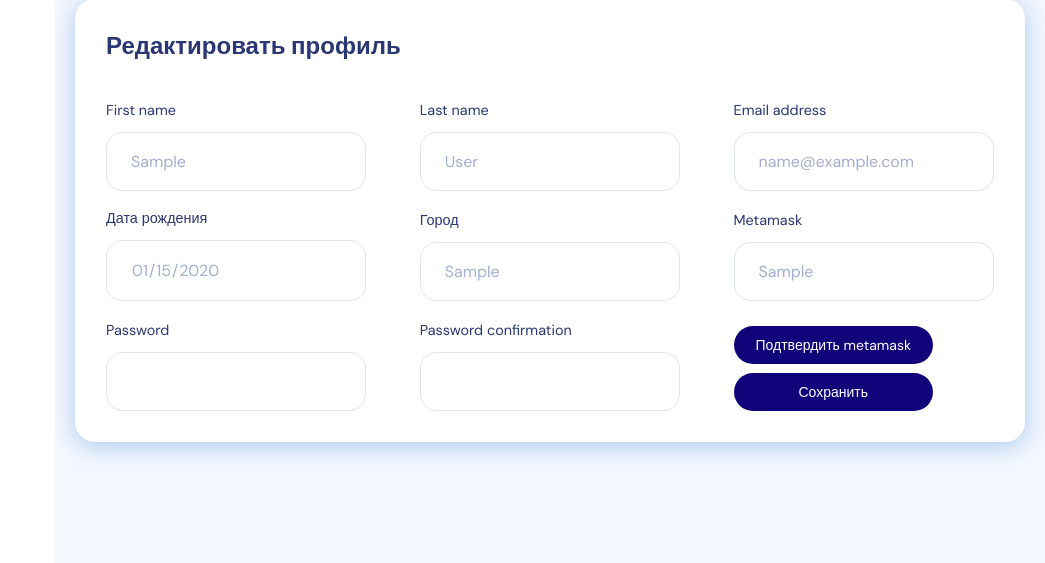
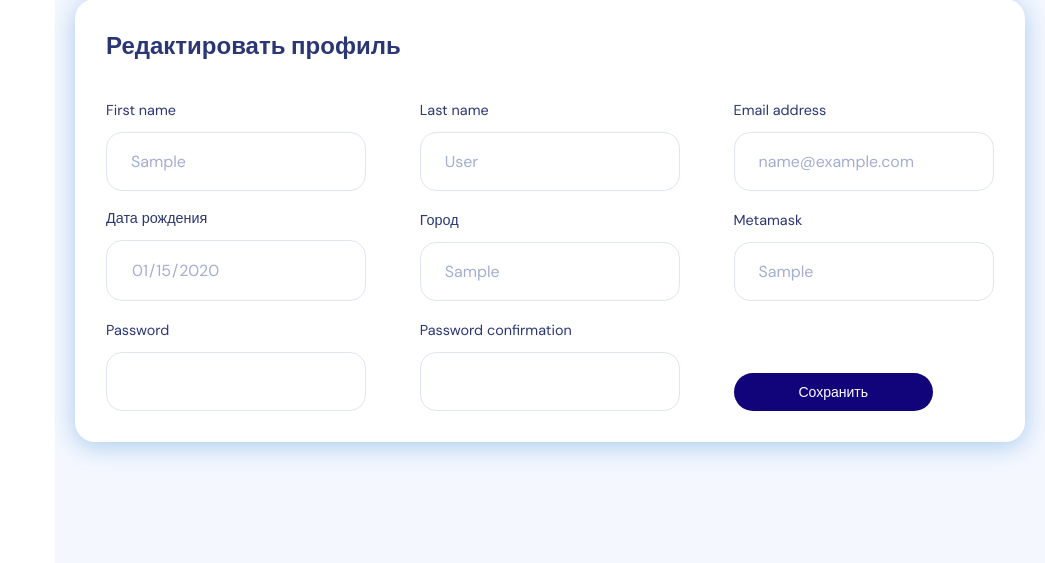
Before and after one commit to gupalovich/rpm, a Django app: a page that uses prm/templates/dashboard/profile.html in a window 1280 px wide. Shown: the part 516-1079 px from the top of the page, without its empty margins (235-1280 px from the left). Run offline with Django 4.2, Linux system fonts and the light colour scheme; a user stored in the database is signed in; tables that the repository leaves empty hold one stand-in row (values such as "Sample post"); grey boxes marked "Sample" are stand-in pictures; parts of the project's set-up code (start-up, migrations or seed data) failed here and were passed over; some libraries are stand-ins or nearby versions.

Commit message:
Update profile metamask confirmation script

```diff
--- a/prm/templates/dashboard/profile.html
+++ b/prm/templates/dashboard/profile.html
@@ -14,7 +14,7 @@
     <div class="profile_tile tile">
         <div class="profile_info">
             <div class="avatar">
-                <img class="avatar-img avatar_pic" src="{{ request.user.avatar.url }}" alt="Avatar">
+                <img class="avatar-img avatar_pic" src="{{ user.avatar.url }}" alt="Avatar">
                 <img id="avatar-select" class="avatar_change" src="{% static 'img/icons/change_img.svg' %}" alt="Change avatar">
             </div>
             <div class="profile_text">
@@ -58,10 +58,12 @@
         {% csrf_token %}
         {{ form|crispy }}
         <div class="settings_btn_bar">
-            <button id="settings_metamask_btn" class="btn btn-slim-wide" type="submit" id="profile-submit-btn">
+            {% if not user.metamask_confirmed %}
+            <button id="settings_metamask_btn" class="btn btn-slim-wide">
                 {% translate "Подтвердить metamask" %}
             </button>
-            <button id="settings_save_btn" class="btn btn-slim-wide" type="submit" id="profile-submit-btn">
+            {% endif %}
+            <button id="settings_save_btn" class="btn btn-slim-wide" type="submit">
                 {% translate "Сохранить" %}
             </button>
         </div>
@@ -76,7 +78,6 @@
 {% if not user.metamask_confirmed %}
 <script defer src="https://cdn.ethers.io/lib/ethers-5.2.umd.min.js" type="application/javascript"></script>
 <script>
-    const profileForm = document.getElementById("profile-form")
     function metamaskConfirm() {
         try {
             window.ethereum.request({ method: 'eth_requestAccounts' }).then(function () {
@@ -94,31 +95,26 @@
                                     'X-CSRFToken': "{{ csrf_token }}",
                                 },
                                 body: JSON.stringify({
-                                    user: '{{ request.user.username }}',
+                                    user: '{{ user.username }}',
                                     accountAddress: accountAddress,
                                     signature: signature,
                                     csrf_token: "{{ csrf_token }}"
                                 })
                             }).then(function (response) {
-                                // Handle response
-                                console.log(response);
-                                document.getElementById('id_metamask_wallet').value = accountAddress;
-                                profileForm.submit();
+                                window.location.href = "{% url 'dashboard:profile' user.username %}";
                             });
                         })
                     });
                 });
             }).catch(error => {
-                alert(`Подтвердите запрос Metamask\nОшибка: ${error.message}`)
-                profileForm.submit();
+                console.log(error)
             });
         } catch {
             alert('Пожалуйста установите MetaMask приложение для вашего браузера.');
-            profileForm.submit();
         }
     }
 
-    document.getElementById("profile-submit-btn").addEventListener("click", (event) => {
+    document.getElementById("settings_metamask_btn").addEventListener("click", (event) => {
         event.preventDefault();
         metamaskConfirm();
     });
```
Also changed, not shown: README.md.
